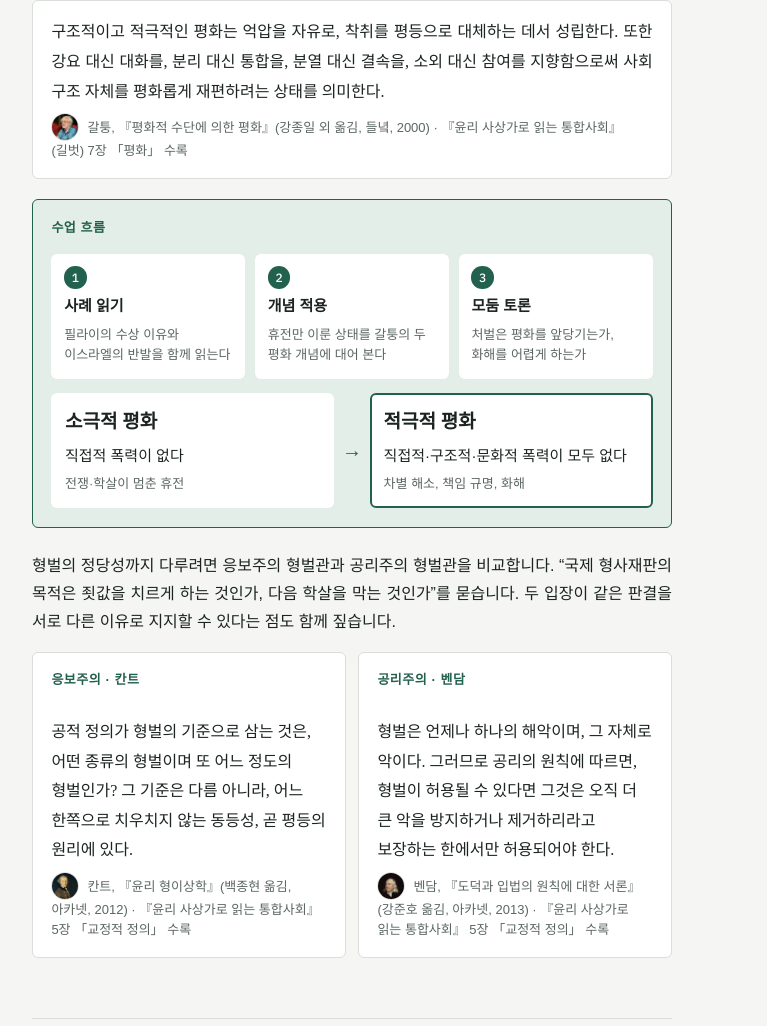
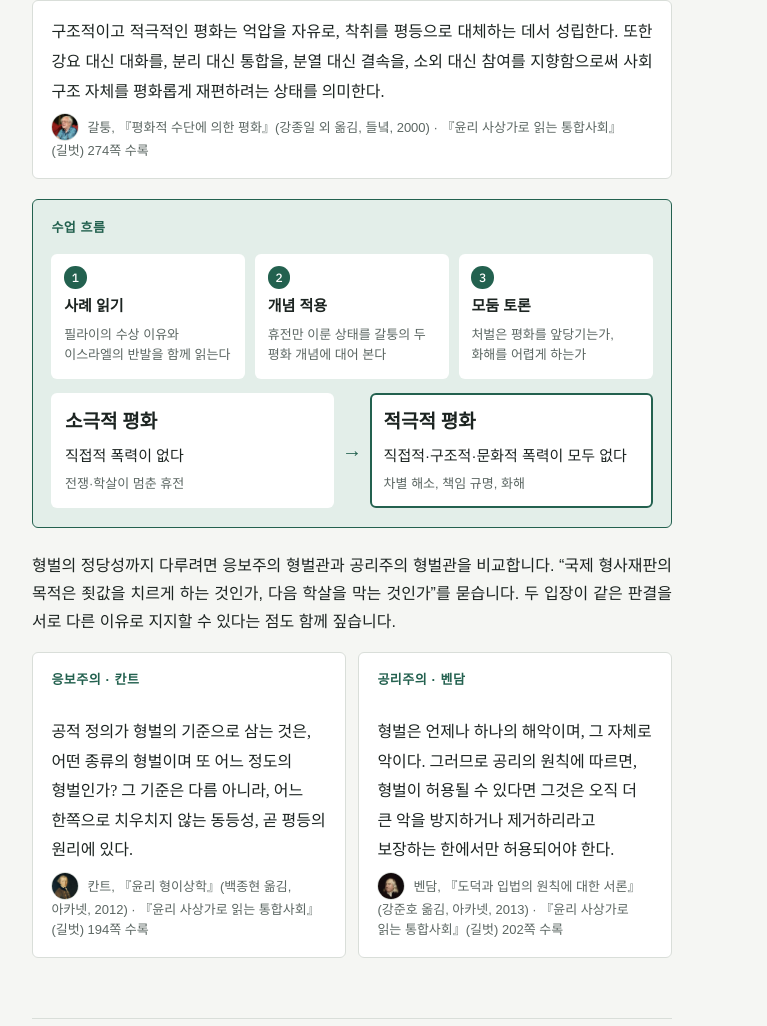
Before and after one commit to ethics-news/ethics-news.github.io, a Jekyll site: the page built from _items/2026-10-16/1.md, in a window 1280 px wide and 1400 px high, scrolled down 1229 px. Shown: the part 140-1166 px from the top of the window, without its empty margins (256-1023 px from the left). Built offline with Jekyll 4.4.1, drawn with Linux system fonts in a browser that asks for light colours; some web fonts are replaced.

Commit message:
인용 출처의 단행본 장 제목을 쪽수로 통일(윤리 사상가로 읽는 통합사회 6건)
Co-Authored-By: Claude Fable 5.1 <noreply@anthropic.com>
Claude-Session: https://claude.ai/code/session_01XG1As5bs7T7JRpnijV2F6T

```diff
--- a/_items/2026-10-16/1.md
+++ b/_items/2026-10-16/1.md
@@ -35,7 +35,7 @@ sources:
 <blockquote>
 <p>구조적이고 적극적인 평화는 억압을 자유로, 착취를 평등으로 대체하는 데서 성립한다. 또한 강요 대신 대화를, 분리 대신 통합을, 분열 대신 결속을, 소외 대신 참여를 지향함으로써 사회 구조 자체를 평화롭게 재편하려는 상태를 의미한다.</p>
 </blockquote>
-<figcaption>갈퉁, 『평화적 수단에 의한 평화』(강종일 외 옮김, 들녘, 2000) · 『윤리 사상가로 읽는 통합사회』(길벗) 7장 「평화」 수록</figcaption>
+<figcaption>갈퉁, 『평화적 수단에 의한 평화』(강종일 외 옮김, 들녘, 2000) · 『윤리 사상가로 읽는 통합사회』(길벗) 274쪽 수록</figcaption>
 </figure>
 
 <figure class="fig">
@@ -58,11 +58,11 @@ sources:
 <figure class="src">
 <p class="vs-head">응보주의 · 칸트</p>
 <blockquote><p>공적 정의가 형벌의 기준으로 삼는 것은, 어떤 종류의 형벌이며 또 어느 정도의 형벌인가? 그 기준은 다름 아니라, 어느 한쪽으로 치우치지 않는 동등성, 곧 평등의 원리에 있다.</p></blockquote>
-<figcaption>칸트, 『윤리 형이상학』(백종현 옮김, 아카넷, 2012) · 『윤리 사상가로 읽는 통합사회』 5장 「교정적 정의」 수록</figcaption>
+<figcaption>칸트, 『윤리 형이상학』(백종현 옮김, 아카넷, 2012) · 『윤리 사상가로 읽는 통합사회』(길벗) 194쪽 수록</figcaption>
 </figure>
 <figure class="src">
 <p class="vs-head">공리주의 · 벤담</p>
 <blockquote><p>형벌은 언제나 하나의 해악이며, 그 자체로 악이다. 그러므로 공리의 원칙에 따르면, 형벌이 허용될 수 있다면 그것은 오직 더 큰 악을 방지하거나 제거하리라고 보장하는 한에서만 허용되어야 한다.</p></blockquote>
-<figcaption>벤담, 『도덕과 입법의 원칙에 대한 서론』(강준호 옮김, 아카넷, 2013) · 『윤리 사상가로 읽는 통합사회』 5장 「교정적 정의」 수록</figcaption>
+<figcaption>벤담, 『도덕과 입법의 원칙에 대한 서론』(강준호 옮김, 아카넷, 2013) · 『윤리 사상가로 읽는 통합사회』(길벗) 202쪽 수록</figcaption>
 </figure>
 </div>
```
Also changed, not shown: _items/2026-10-16/3.md (+1 -1 lines), _reads/2026-10-22-sugo.md (+2 -2 lines), _tools/WRITING_GUIDE.md (+1 -1 lines).
